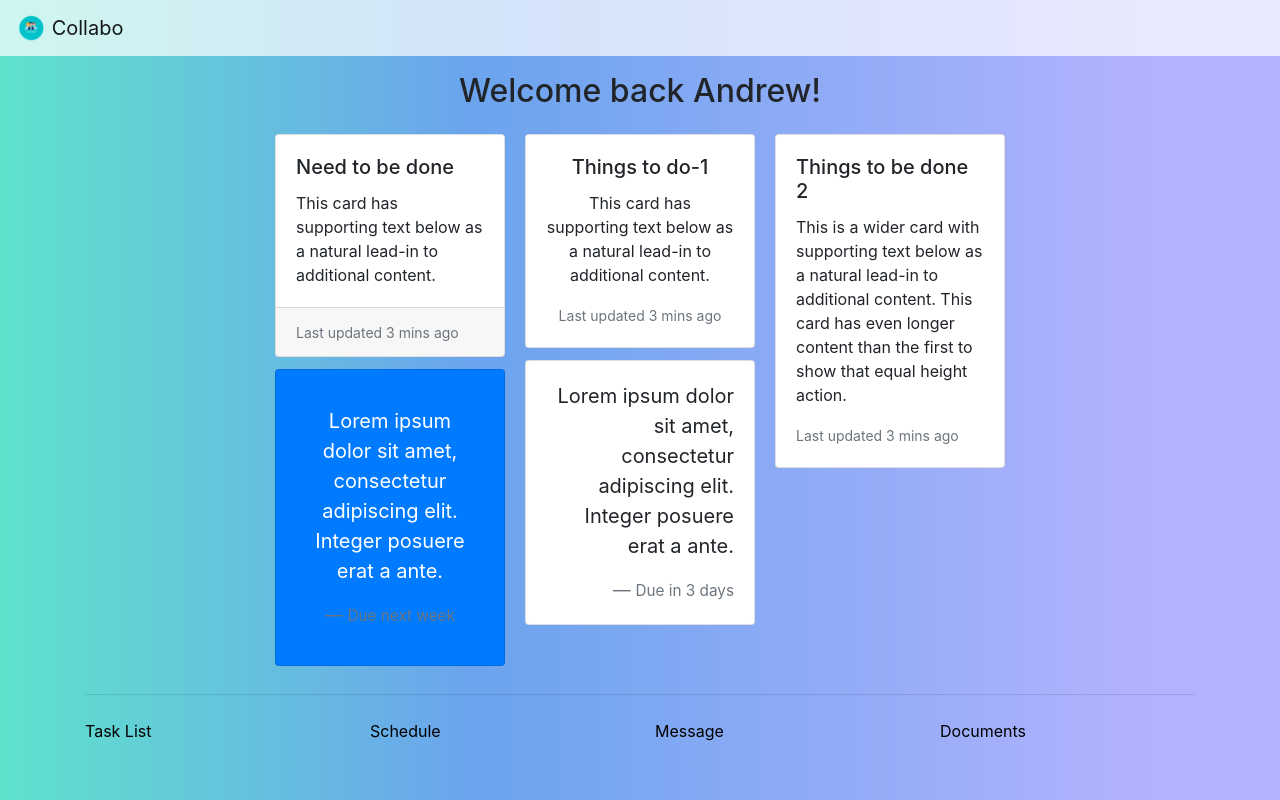
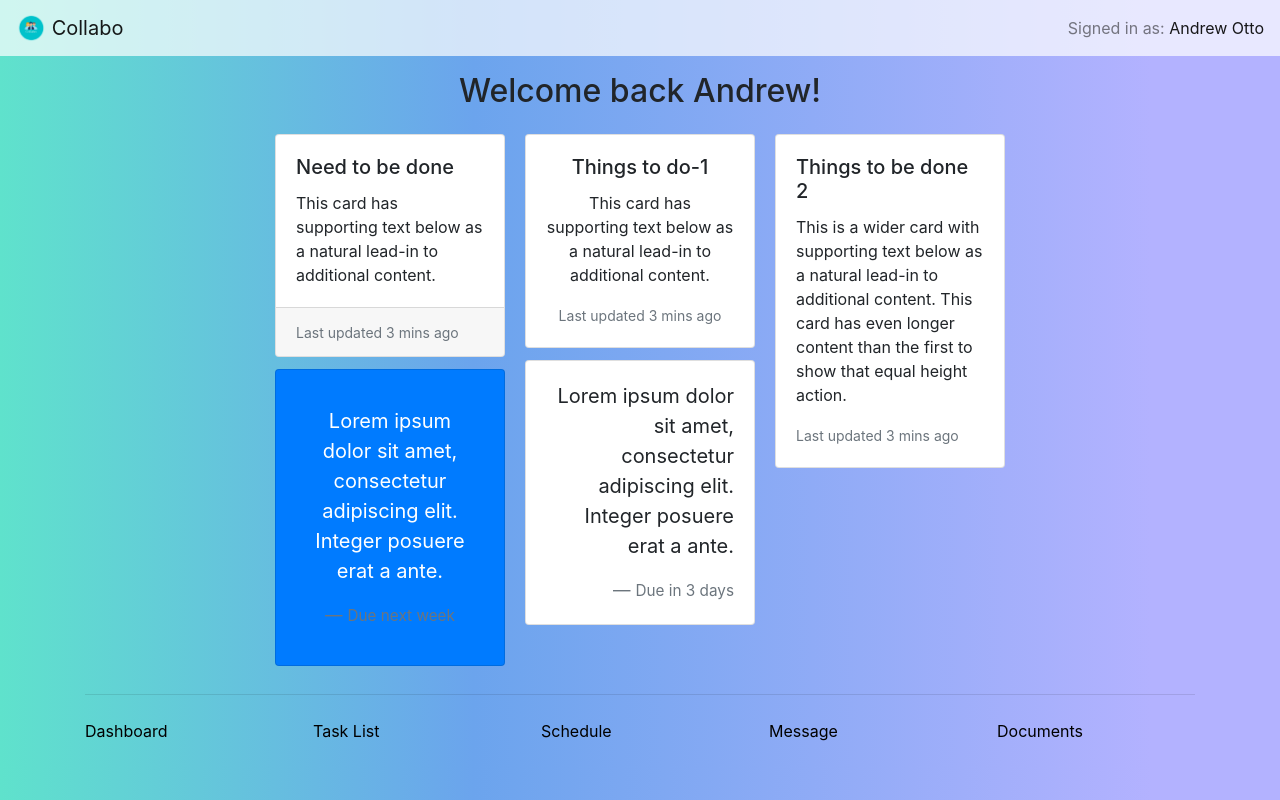
Before and after one commit to keishidesu/collabo, a React (Create React App) app: page /home in a window 1280 px wide. Built offline with nearby package versions, Linux system fonts and the light colour scheme.

Commit message:
fake auth

```diff
--- a/src/components/Auth.js
+++ b/src/components/Auth.js
@@ -1,8 +1,29 @@
-import { Image, Row, Col, Card, Button, Form } from "react-bootstrap"
-import collaboLogo from './Collabo.png'
-import { Container } from 'react-bootstrap';
+import collaboLogo from './Collabo.png';
+import React, { Component } from 'react';
+import { Container, Image, Row, Col, Card, Button, Form } from 'react-bootstrap';
+import { Redirect } from 'react-router-dom';
 
-const Auth = () => {
+class Auth extends Component {
+  constructor () {
+    super();
+    this.state = {
+      redirect: false
+    }
+    this.handleLogin = this.handleLogin.bind(this);
+  }
+
+  handleLogin = (e) => {
+    e.preventDefault();
+    this.setState({
+      redirect: true
+    });
+  };
+
+  render() {
+    const redirect = this.state.redirect;
+    if (redirect) {
+      return <Redirect to="/home" />
+    }
     return (
       <div>
         <style type="text/css">
@@ -22,7 +43,7 @@ const Auth = () => {
                     <Image src={collaboLogo} style={{width: '150px', alignSelf:'center'}}/>
                     <h3 className="text-dark my-4">Welcome Back!</h3>
                     <Col lg={11}>
-                    <Form className="pt-4">
+                      <Form className="pt-4" onSubmit={this.handleLogin}>
                         <Form.Group>
                           <Form.Control size="lg" type="email" placeholder="Enter email" style={glassForm} />
                         </Form.Group>
@@ -41,6 +62,7 @@ const Auth = () => {
       </div>
     );
   }
+}
 
 const glassCard = {
   marginTop: '200px',
--- a/src/components/NavBar.js
+++ b/src/components/NavBar.js
@@ -1,5 +1,5 @@
 import React from 'react';
-import { Navbar } from 'react-bootstrap';
+import { Navbar, OverlayTrigger, Tooltip } from 'react-bootstrap';
 import logo from './Collabo.png'
 
 export const NavBar = () => {
@@ -15,6 +15,13 @@ export const NavBar = () => {
         />{' '}
         Collabo
       </Navbar.Brand>
+      <Navbar.Collapse className="justify-content-end">
+        <OverlayTrigger placement="bottom" overlay={<Tooltip id="signout">Signout?</Tooltip>}>
+          <Navbar.Text>
+            Signed in as: <a href="/auth">Andrew Otto</a>
+          </Navbar.Text>
+        </OverlayTrigger>
+      </Navbar.Collapse>
     </Navbar>
   );
 }
--- a/src/components/home.js
+++ b/src/components/home.js
@@ -84,7 +84,10 @@ export default function Home() {
           </Col>
         </Row>
         <hr />
-        <Row className="mt-4 mb-4 justify-content-center">
+        <Row className="mt-4 mb-4">
+          <Col>
+            <a style={navlist} href="/">Dashboard</a>
+          </Col>
           <Col>
             <a style={navlist} href="/">Task List</a>
           </Col>
```
Lines whose indentation alone changed are shown as unchanged.
